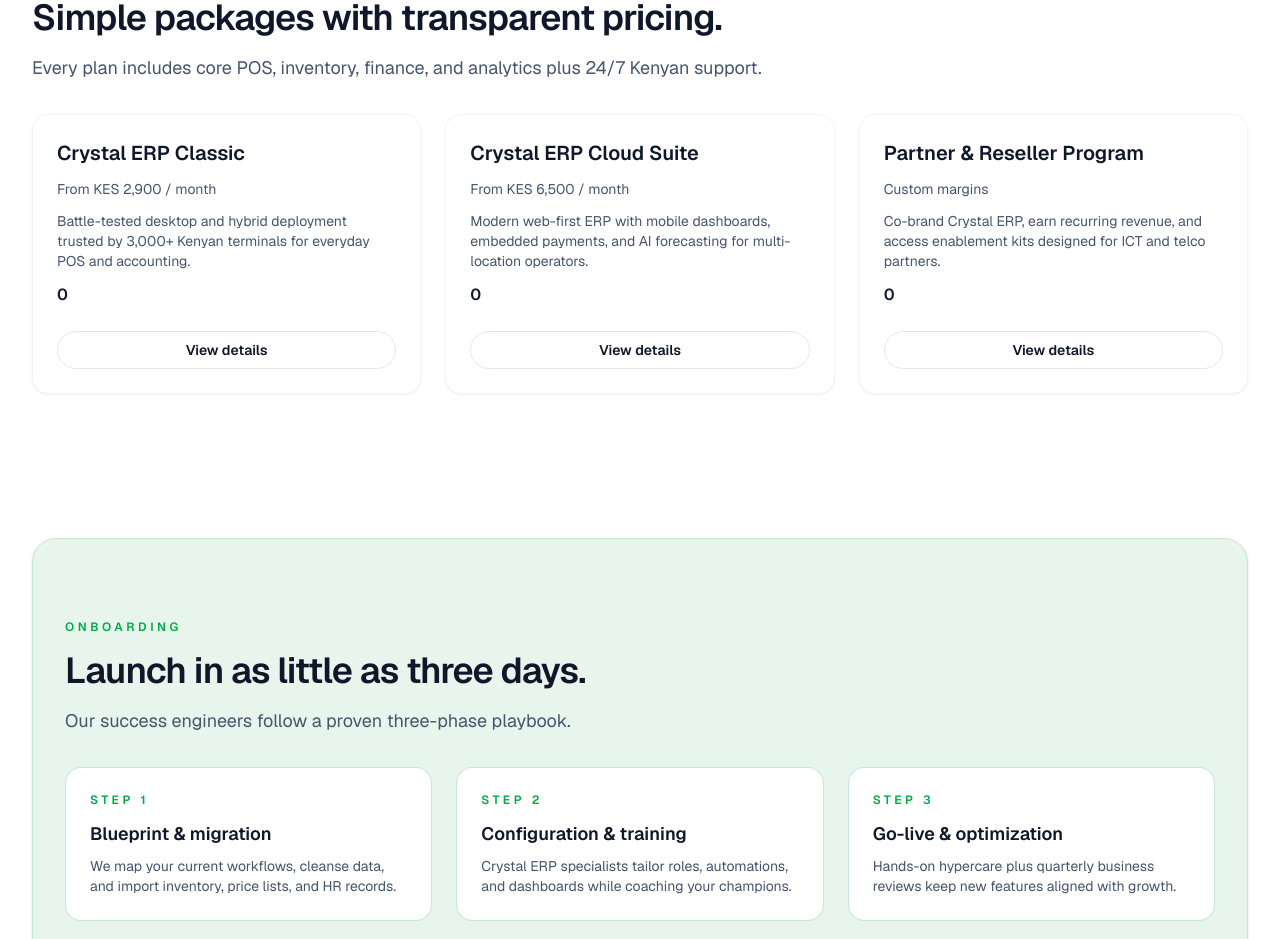
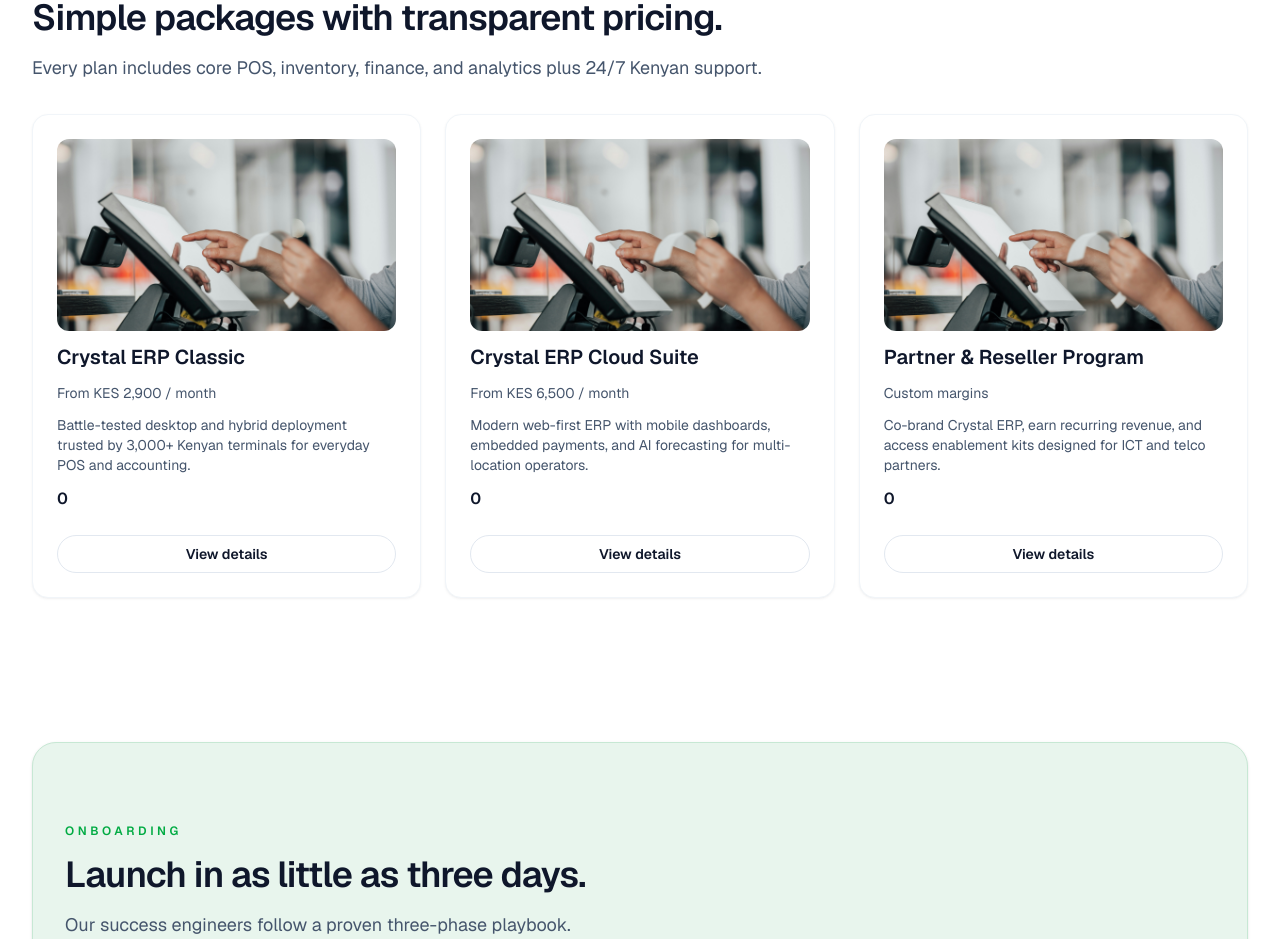
Before and after one commit to eddiemuhoro/crystaline, a Next.js app: page /products in a window 1280 px wide. Shown: the part 800-1739 px from the top of the page. Built offline with nearby package versions, Linux system fonts and the light colour scheme.

Commit message:
`Added image component and image fields to various components and data structures`

```diff
--- a/app/blogs/page.tsx
+++ b/app/blogs/page.tsx
@@ -3,6 +3,7 @@ import Link from "next/link";
 import { PageBanner } from "@/components/PageBanner";
 import { BreadcrumbJsonLd } from "@/components/BreadcrumbJsonLd";
 import { getAllResources } from "@/lib/resources";
+import Image from "next/image";
 
 export const metadata: Metadata = {
   title: "Crystal ERP Blog",
@@ -33,13 +34,14 @@ export default async function BlogsPage() {
               key={article.slug}
               className="rounded-2xl border border-slate-100 bg-white p-6 shadow-sm"
             >
-              <p className="text-xs font-semibold uppercase tracking-[0.3em] text-brand-600">
+              <p className="text-xs font-semibold uppercase tracking-[0.3em] text-brand-600 pb-4">
                 {new Date(article.date).toLocaleDateString("en-KE", {
                   month: "short",
                   day: "numeric",
                   year: "numeric",
                 })}
               </p>
+              <Image src="/blog.jpg" width={800} height={500} alt="blog pic" className="w-full h-60 object-cover rounded-xl" />
               <h2 className="mt-3 text-xl font-semibold text-slate-900">
                 <Link href={`/blogs/${article.slug}`}>{article.title}</Link>
               </h2>
--- a/app/products/page.tsx
+++ b/app/products/page.tsx
@@ -12,6 +12,7 @@ type Product = {
   price: string;
   href: string;
   highlights: string[];
+  image?: string;
 };
 
 // TODO: Uncomment when Sanity CMS is configured
@@ -96,6 +97,7 @@ export default function ProductsPage() {
               price={0}
               href={product.href}
               highlights={product.highlights}
+              image={product.image}
             />
           ))}
         </div>
--- a/components/ProductCard.tsx
+++ b/components/ProductCard.tsx
@@ -1,3 +1,5 @@
+import Image from "next/image";
+
 type ProductCardProps = {
   _id?: string;
   title: string;
@@ -6,6 +8,7 @@ type ProductCardProps = {
   price: number;
   href: string;
   highlights: string[];
+  image?: string;
 };
 
 export function ProductCard({
@@ -13,11 +16,22 @@ export function ProductCard({
   subtitle,
   description,
   price,
+  image,
 }: ProductCardProps) {
   return (
     <div className="flex h-full flex-col rounded-2xl border border-slate-100 bg-white p-6 shadow-sm shadow-slate-900/5">
       <div className="space-y-3">
+        {image && (
+          <Image
+            src={image}
+            width={500}
+            height={500}
+            alt="Product image"
+            className="w-full h-48 object-cover rounded-xl"
+          />
+        )}
         <h3 className="text-xl font-semibold text-slate-900">{title}</h3>
+
         <p className="text-sm text-slate-600">{subtitle}</p>
         <p className="text-sm text-slate-600">{description}</p>
         <p className="text-base font-semibold text-slate-900">
--- a/lib/site.ts
+++ b/lib/site.ts
@@ -1,4 +1,12 @@
-import { Package, DollarSign, Users, BarChart3, ShoppingBag, Truck, Briefcase } from "lucide-react";
+import {
+  Package,
+  DollarSign,
+  Users,
+  BarChart3,
+  ShoppingBag,
+  Truck,
+  Briefcase,
+} from "lucide-react";
 
 export const siteConfig = {
   name: "Crystal ERP & POS Software",
@@ -136,6 +144,7 @@ export const productPlans = [
   {
     id: "classic",
     name: "Crystal ERP Classic",
+    image: "/blog.jpg",
     description:
       "Battle-tested desktop and hybrid deployment trusted by 3,000+ Kenyan terminals for everyday POS and accounting.",
     price: "From KES 2,900 / month",
@@ -149,6 +158,7 @@ export const productPlans = [
   {
     id: "cloud",
     name: "Crystal ERP Cloud Suite",
+    image: "/blog.jpg",
     description:
       "Modern web-first ERP with mobile dashboards, embedded payments, and AI forecasting for multi-location operators.",
     price: "From KES 6,500 / month",
@@ -162,6 +172,8 @@ export const productPlans = [
   {
     id: "partners",
     name: "Partner & Reseller Program",
+    image: "/blog.jpg",
+
     description:
       "Co-brand Crystal ERP, earn recurring revenue, and access enablement kits designed for ICT and telco partners.",
     price: "Custom margins",
@@ -175,8 +187,8 @@ export const productPlans = [
 ];
 
 export const stats = [
-{ label: "Clients", value: "300+" },
-{ label: "Projects", value: "600" },
-{ label: "Support hours", value: "6k+" },
-{ label: "Experts", value: "18" },
+  { label: "Clients", value: "300+" },
+  { label: "Projects", value: "600" },
+  { label: "Support hours", value: "6k+" },
+  { label: "Experts", value: "18" },
 ];
```
Also changed, not shown: public/blog.jpg (added).
